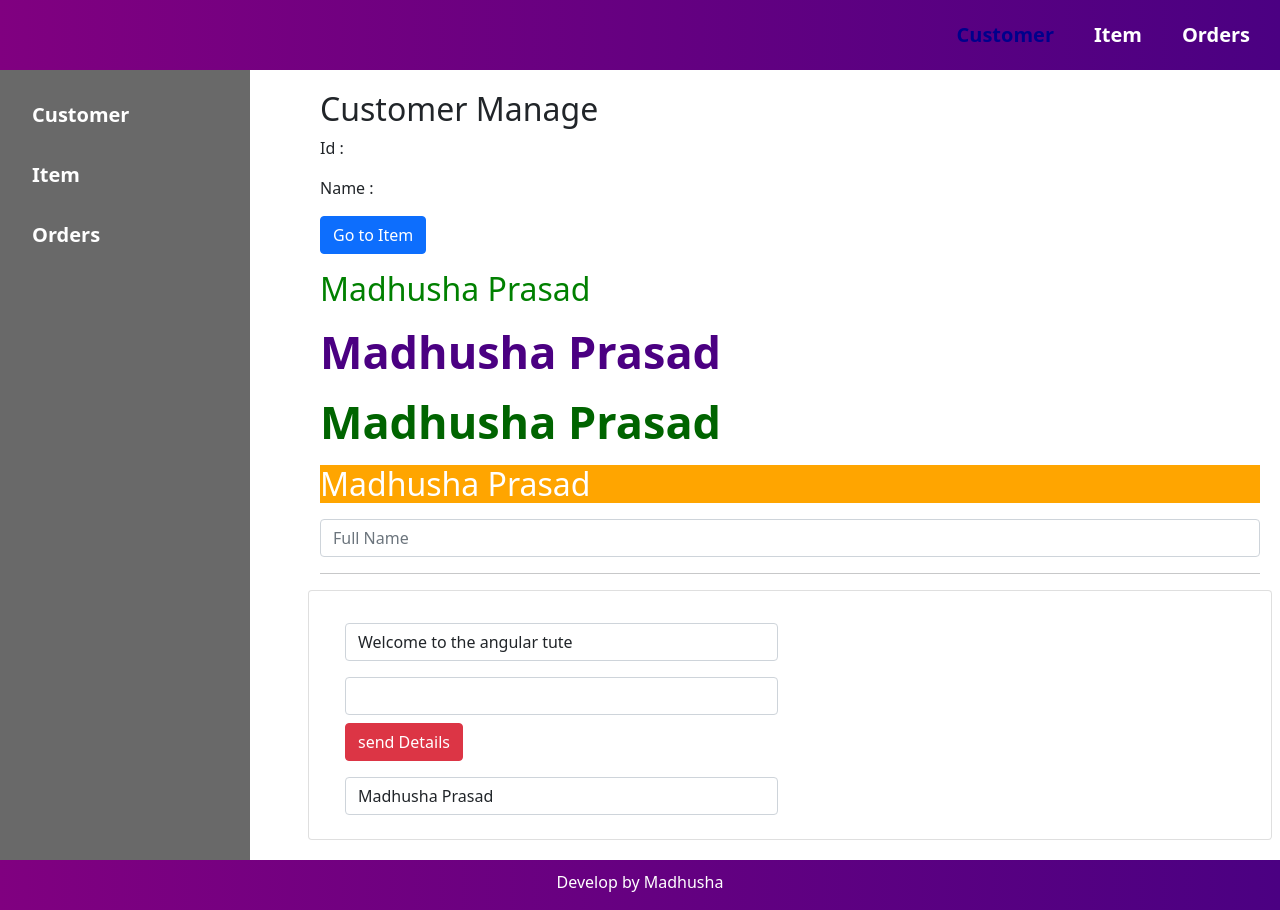
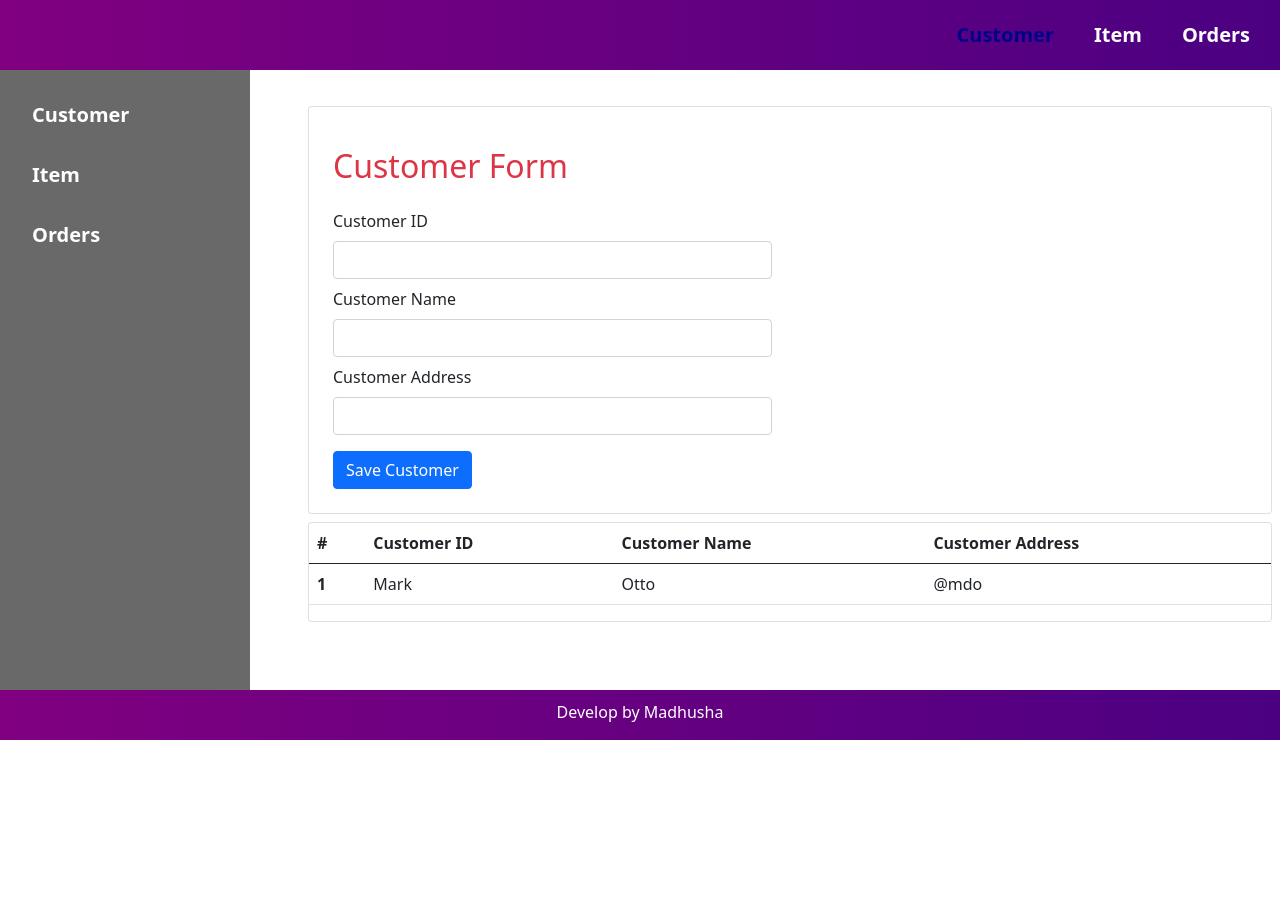
Before and after one commit to MadhushaPrasad/Crud-with-angular, an Angular app: page /customer in a window 1280 px wide. After the commit the page ends 800 px from the top, so only its background shows below. Built offline with nearby package versions, Linux system fonts and the light colour scheme.

Commit message:
Create customer form and table

```diff
--- a/src/app/views/customer/customer.component.html
+++ b/src/app/views/customer/customer.component.html
@@ -1,4 +1,4 @@
-<div class="jumbotron">
+<div *ngIf="isDisplayContent" class="jumbotron">
   <h1>Customer Manage</h1>
   <div class="mt-2">
     <p>Id : {{id}}</p>
@@ -45,4 +45,45 @@
       </div>
     </div>
   </div>
+
 </div>
+<div class="row card mt-3 pt-4 pb-4">
+  <div class="row ps-4">
+    <h1 class="mt-3 mb-3 text-danger">Customer Form</h1>
+    <div class="col-6">
+      <div class="form-group mt-2">
+        <label for="custID">Customer ID</label>
+        <input class="form-control mt-2" id="custID" type="text">
+      </div>
+      <div class="form-group mt-2">
+        <label for="custName">Customer Name</label>
+        <input class="form-control mt-2" id="custName" type="text">
+      </div>
+      <div class="form-group mt-2">
+        <label for="custAddress">Customer Address</label>
+        <input class="form-control mt-2" id="custAddress" type="text">
+      </div>
+      <button class="btn btn-primary mt-3">Save Customer</button>
+    </div>
+  </div>
+</div>
+<div class="row mt-2 card">
+  <table class="table">
+    <thead>
+    <tr>
+      <th scope="col">#</th>
+      <th scope="col">Customer ID</th>
+      <th scope="col">Customer Name</th>
+      <th scope="col">Customer Address</th>
+    </tr>
+    </thead>
+    <tbody>
+    <tr>
+      <th scope="row">1</th>
+      <td>Mark</td>
+      <td>Otto</td>
+      <td>@mdo</td>
+    </tr>
+    </tbody>
+  </table>
+</div>
--- a/src/app/views/customer/customer.component.ts
+++ b/src/app/views/customer/customer.component.ts
@@ -12,7 +12,8 @@ export class CustomerComponent implements OnInit {
   name: any = '';
   Madhsuha: any = "Madhusha Prasad";
   inputValue: any = "Welcome to the angular tute";
-  titleStyle = "green"
+  titleStyle = "green";
+  isDisplayContent: boolean = false;
 
   constructor(private router: Router, private actRouter: ActivatedRoute) {
     // this.id = this.actRouter.snapshot.paramMap.get('id');
```
